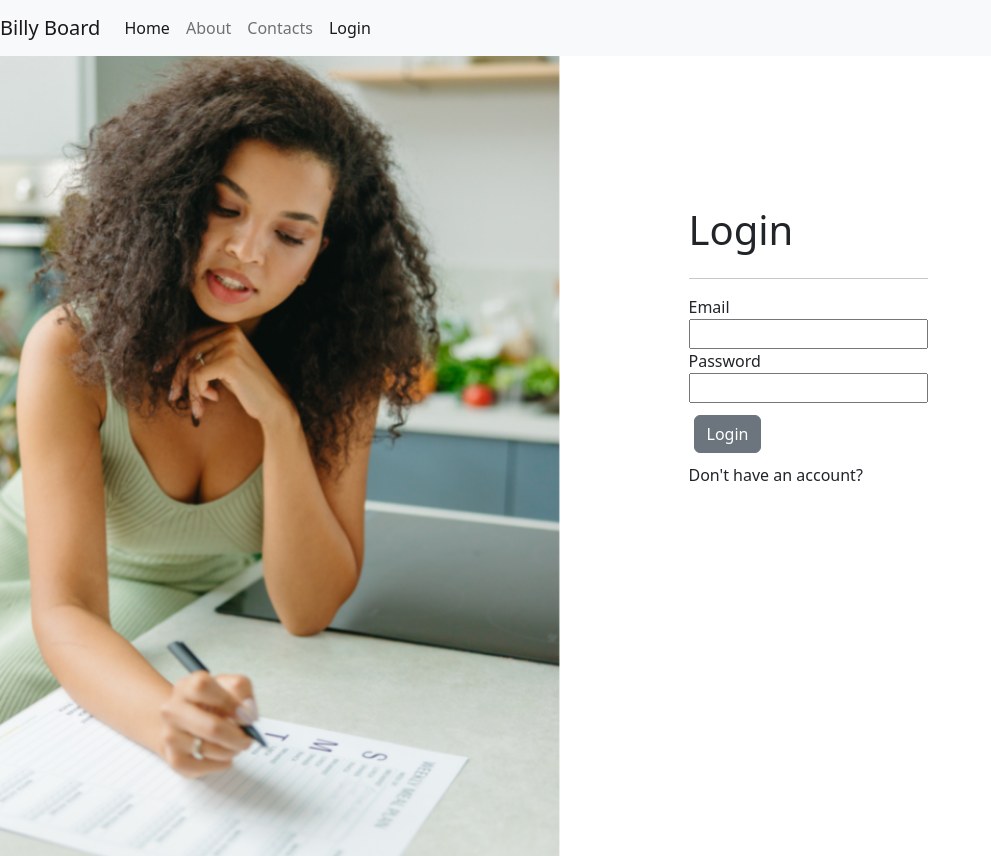
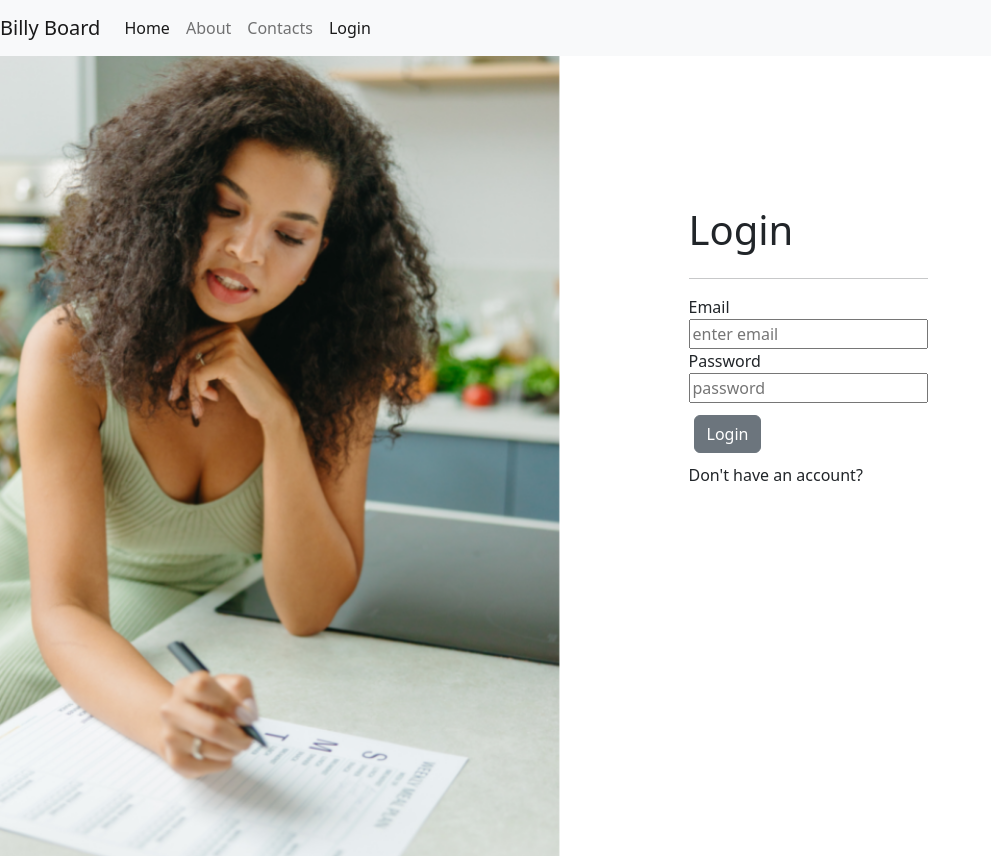
Before and after one commit to Valeprogr/Billy-board-finalproject, a React (Create React App) app in the folder client/: page /login in a window 1280 px wide. Shown: the whole page, without its empty margins (0-991 px from the left). Built offline with nearby package versions, Linux system fonts and the light colour scheme.

Commit message:
edit login, create  a changeHandler function

```diff
--- a/client/src/pages/login/Login.js
+++ b/client/src/pages/login/Login.js
@@ -3,6 +3,8 @@ import { AuthContext } from '../../context/AuthContext';
 import "./login.css"
 import { useHttp } from '../../hooks/http.hook';
 import { useMessage } from '../../hooks/message.hook';
+import Btnspinner from "../../btnSpinner/BtnSpinner";
+import { Toaster } from "react-hot-toast";
 
 
 const Login = () => {
@@ -20,11 +22,16 @@ const Login = () => {
 
     }, [error, message, clearError]);
 
+    const changeHandler = (event)=>{
+        setForm({...form, [event.target.name]: event.target.value})
+    }
+
     const loginHandler = async() => {
         try {
-            const data = await request
+            const data = await request('http://localhost:4000/login','POST', {...form});
+            auth.login(data.token, data.userId);
         } catch (e) {
-
+            console.log(e)
         }
     }
 
@@ -35,10 +42,25 @@ const Login = () => {
             <hr></hr>
             <form>
                 <label for="user-email">Email</label><br/>
-                <input type="text"></input><br/>
+                <input type="text"
+                placeholder='enter email'
+                name='email'
+                value={form.email}
+                onChange={changeHandler}></input><br/>
                 <label for="user-password">Password</label><br/>
-                <input type="text"></input><br/>
-                <input type="submit" value="Login" className='btn btn-secondary'></input>
+                <input type="password"
+                placeholder='password'
+                name="password"
+                value={form.password}
+                onChange={changeHandler}
+                ></input><br/>
+                <button type="submit"
+                className='btn btn-secondary'
+                disabled={loading}
+                onClick={loginHandler}>
+                    Login
+                    {loading && <Btnspinner />}
+                </button>
             </form>
             <p>Don't have an account?</p>
         </div>
```
